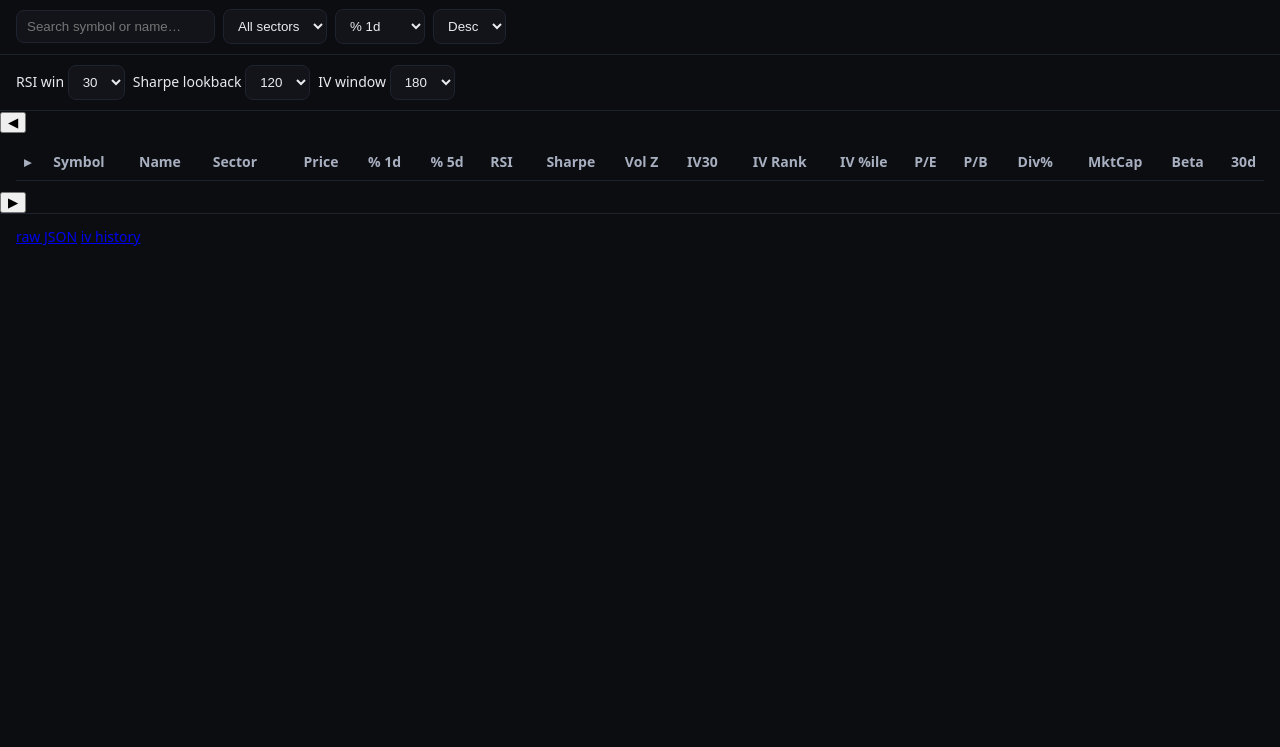
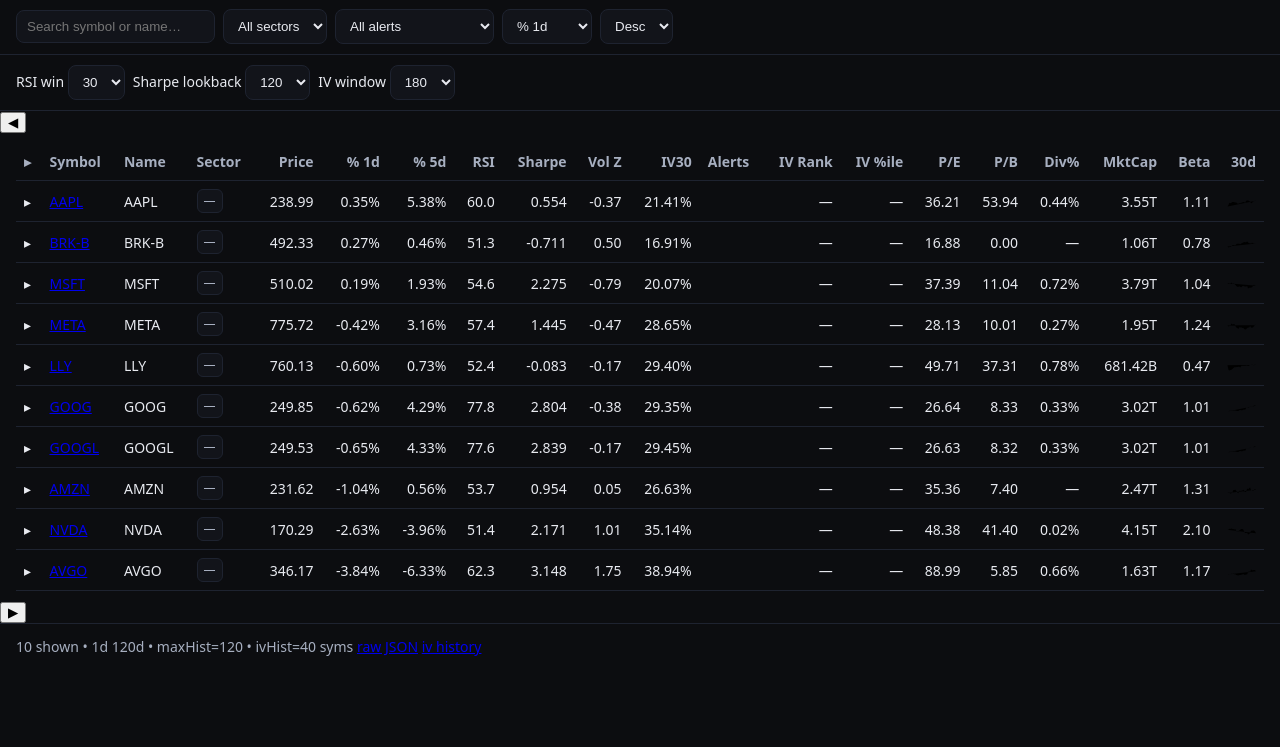
Before and after one commit to pkweitai/vtrac, a plain HTML site: page docs/index.html in a window 1280 px wide. Shown: the part 53-800 px from the top of the page. Drawn offline with Linux system fonts and the light colour scheme.

Commit message:
Update index.html

```diff
--- a/docs/index.html
+++ b/docs/index.html
@@ -18,6 +18,19 @@
   <section class="toolbar">
     <input id="q" type="search" placeholder="Search symbol or name…" />
     <select id="sector"><option value="">All sectors</option></select>
+    <select id="alertFilter">
+      <option value="">All alerts</option>
+      <option value="brk">Breakout</option>
+      <option value="pbuy">Pullback Buy</option>
+      <option value="osb">Oversold Bounce</option>
+      <option value="obf">Overbought Fade</option>
+      <option value="bullDiv">Bullish Divergence</option>
+      <option value="bearDiv">Bearish Divergence</option>
+      <option value="range">Range Income</option>
+      <option value="ivHigh">High IV (Sell)</option>
+      <option value="ivLow">Low IV (Buy)</option>
+      <option value="event">Event Spike</option>
+    </select>
     <select id="sort">
       <option value="symbol">Symbol</option>
       <option value="price">Price</option>
@@ -29,35 +42,23 @@
       <option value="iv30">IV30</option>
       <option value="iv_rank_ui">IV Rank</option>
       <option value="iv_pct_ui">IV %ile</option>
-      <option value="pe_ttm">P/E</option>
-      <option value="pb">P/B</option>
-      <option value="div_yield">Div%</option>
       <option value="mcap">MktCap</option>
       <option value="beta">Beta</option>
-      <option value="news_24h">News</option>
+      <option value="alertCount"># Alerts</option>
     </select>
-    <select id="dir">
-      <option value="desc" selected>Desc</option>
-      <option value="asc">Asc</option>
-    </select>
+    <select id="dir"><option value="desc" selected>Desc</option><option value="asc">Asc</option></select>
   </section>
 
-  <!-- Dynamic computation windows -->
+  <!-- Dynamic windows -->
   <section class="toolbar sub">
     <label>RSI win
-      <select id="rsiWin">
-        <option>14</option><option>21</option><option selected>30</option><option>50</option>
-      </select>
+      <select id="rsiWin"><option>14</option><option>21</option><option selected>30</option><option>50</option></select>
     </label>
     <label>Sharpe lookback
-      <select id="sharpeWin">
-        <option>60</option><option selected>120</option><option>180</option><option>252</option><option>360</option>
-      </select>
+      <select id="sharpeWin"><option>60</option><option selected>120</option><option>180</option><option>252</option><option>360</option></select>
     </label>
     <label>IV window
-      <select id="ivWin">
-        <option>90</option><option selected>180</option><option>252</option><option>360</option>
-      </select>
+      <select id="ivWin"><option>90</option><option selected>180</option><option>252</option><option>360</option></select>
     </label>
   </section>
 
@@ -78,6 +79,7 @@
             <th class="num">Sharpe</th>
             <th class="num">Vol Z</th>
             <th class="num">IV30</th>
+            <th>Alerts</th>
             <th class="num">IV Rank</th>
             <th class="num">IV %ile</th>
             <th class="num hide-sm">P/E</th>
@@ -102,7 +104,6 @@
     <a href="data/iv_history.json" target="_blank" rel="noopener">iv history</a>
   </footer>
 
-  <!-- bump version to bust cache when you deploy -->
-  <script src="app.js?v=win3" defer></script>
+  <script src="app.js?v=alerts1" defer></script>
 </body>
 </html>
```
